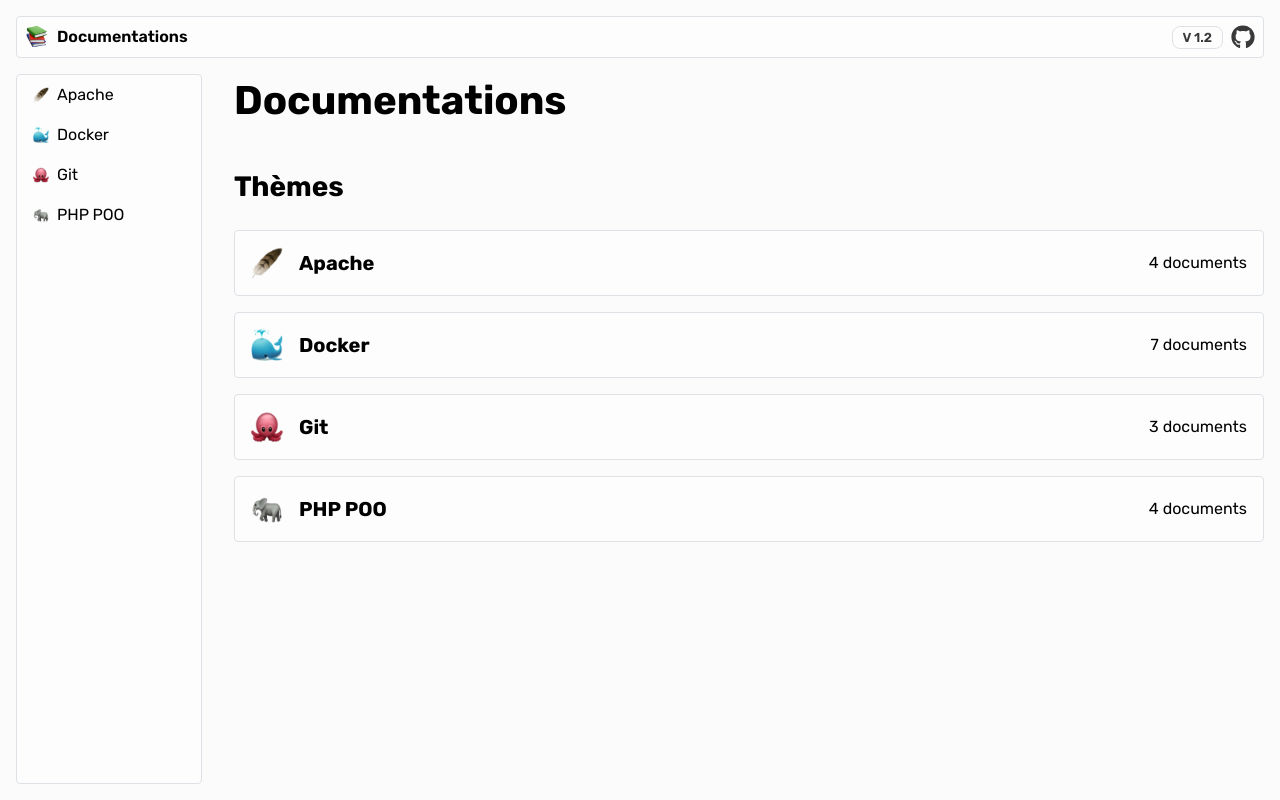
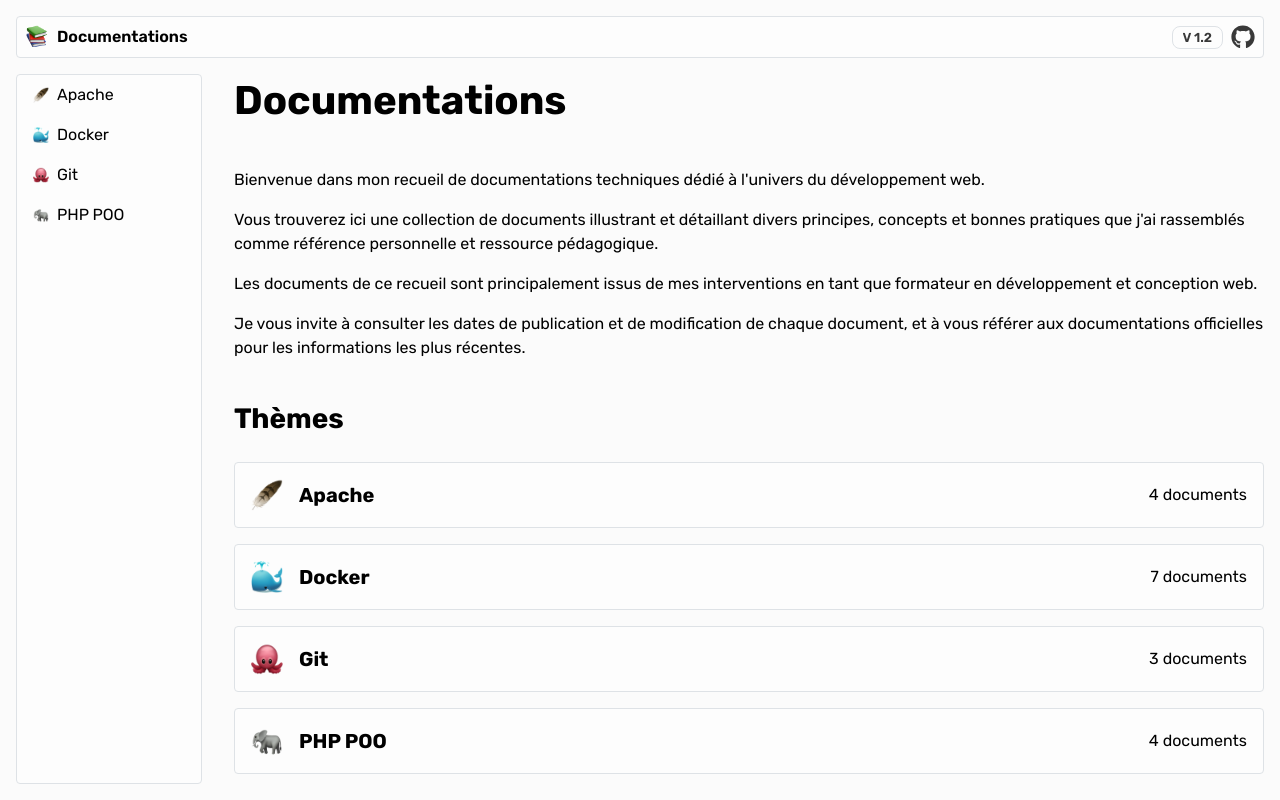
Before and after one commit to Wagle-Studio/documentations, a Next.js app: page / in a window 1280 px wide. Built offline with nearby package versions, Linux system fonts and the light colour scheme.

Commit message:
UI : add lesson index for list sorting

```diff
--- a/src/app/page.tsx
+++ b/src/app/page.tsx
@@ -5,8 +5,29 @@ export default function HomePage() {
   const courses = RegisterManager.getCourses().data;
 
   return (
-    <div className="page--homepage">
+    <div className="page--homepage homepage">
       <h1>Documentations</h1>
+      <div className="homepage__welcome">
+        <p>
+          Bienvenue dans mon recueil de documentations techniques dédié à
+          l'univers du développement web.
+        </p>
+        <p>
+          Vous trouverez ici une collection de documents illustrant et
+          détaillant divers principes, concepts et bonnes pratiques que j'ai
+          rassemblés comme référence personnelle et ressource pédagogique.
+        </p>
+        <p>
+          Les documents de ce recueil sont principalement issus de mes
+          interventions en tant que formateur en développement et conception
+          web.
+        </p>
+        <p>
+          Je vous invite à consulter les dates de publication et de modification
+          de chaque document, et à vous référer aux documentations officielles
+          pour les informations les plus récentes.
+        </p>
+      </div>
       <ListCourses courses={courses} />
     </div>
   );
--- a/src/core/managers/RegisterManager.ts
+++ b/src/core/managers/RegisterManager.ts
@@ -77,9 +77,9 @@ export default class RegisterManager {
   static findLessonsByCourseId = (
     courseId: number
   ): CoreResult<Lesson[], undefined> => {
-    const lessons = this.register.lessons.filter(
-      (lesson) => lesson.course_id === courseId
-    );
+    const lessons = this.register.lessons
+      .filter((lesson) => lesson.course_id === courseId)
+      .sort((a, b) => (a.index < b.index ? -1 : 1));
 
     if (!lessons) {
       return {
--- a/src/core/types/Api.ts
+++ b/src/core/types/Api.ts
@@ -12,11 +12,12 @@ export type Course = {
 
 export type Lesson = {
   id: number;
+  index: number;
   paths: string[];
   label: string;
   slug: string;
   course_id: number;
-  description: string
+  description: string;
   created: string;
   updated: string;
 };
--- a/src/register.ts
+++ b/src/register.ts
@@ -3,6 +3,7 @@ import { Course, Lesson, Register } from "./core/types";
 const lessons: Lesson[] = [
   {
     id: 1,
+    index: 1,
     paths: ["apache", "apache_commandes_utiles.mdx"],
     label: "Commandes utiles",
     slug: "apache_commandes_utiles",
@@ -14,6 +15,7 @@ const lessons: Lesson[] = [
   },
   {
     id: 2,
+    index: 2,
     paths: ["apache", "installer_apache.mdx"],
     label: "Installer Apache",
     slug: "installer_apache",
@@ -25,6 +27,7 @@ const lessons: Lesson[] = [
   },
   {
     id: 3,
+    index: 3,
     paths: ["apache", "virtual_host.mdx"],
     label: "Virtual Host",
     slug: "virtual_host",
@@ -36,6 +39,7 @@ const lessons: Lesson[] = [
   },
   {
     id: 4,
+    index: 4,
     paths: ["apache", "htpasswd.mdx"],
     label: "Restriction .htpasswd",
     slug: "htpasswd",
@@ -47,6 +51,7 @@ const lessons: Lesson[] = [
   },
   {
     id: 5,
+    index: 1,
     paths: ["docker", "docker_commandes_utiles.mdx"],
     label: "Commandes utiles",
     slug: "docker_commandes_utiles",
@@ -58,6 +63,7 @@ const lessons: Lesson[] = [
   },
   {
     id: 6,
+    index: 2,
     paths: ["docker", "decouverte_docker.mdx"],
     label: "Découverte Docker",
     slug: "decouverte_docker",
@@ -68,6 +74,7 @@ const lessons: Lesson[] = [
   },
   {
     id: 7,
+    index: 3,
     paths: ["docker", "installer_docker.mdx"],
     label: "Installer Docker",
     slug: "installer_docker",
@@ -79,6 +86,7 @@ const lessons: Lesson[] = [
   },
   {
     id: 8,
+    index: 4,
     paths: ["docker", "les_images.mdx"],
     label: "Les images",
     slug: "les_images",
@@ -89,6 +97,7 @@ const lessons: Lesson[] = [
   },
   {
     id: 9,
+    index: 5,
     paths: ["docker", "volumes.mdx"],
     label: "Les volumes",
     slug: "volumes",
@@ -99,6 +108,7 @@ const lessons: Lesson[] = [
   },
   {
     id: 10,
+    index: 6,
     paths: ["docker", "docker_file.mdx"],
     label: "Dockerfile",
     slug: "docker_file",
@@ -109,6 +119,7 @@ const lessons: Lesson[] = [
   },
   {
     id: 11,
+    index: 7,
     paths: ["docker", "docker_compose.mdx"],
     label: "Docker Compose",
     slug: "docker_compose",
@@ -119,6 +130,7 @@ const lessons: Lesson[] = [
   },
   {
     id: 12,
+    index: 1,
     paths: ["git", "git_commandes_utiles.mdx"],
     label: "Commandes utiles",
     slug: "git_commandes_utiles",
@@ -130,6 +142,7 @@ const lessons: Lesson[] = [
   },
   {
     id: 13,
+    index: 2,
     paths: ["git", "installer_git.mdx"],
     label: "Installer Git",
     slug: "installer_git",
@@ -141,6 +154,7 @@ const lessons: Lesson[] = [
   },
   {
     id: 14,
+    index: 3,
     paths: ["git", "commit_et_push.mdx"],
     label: "Commit et push",
     slug: "commit_et_push",
@@ -152,6 +166,7 @@ const lessons: Lesson[] = [
   },
   {
     id: 15,
+    index: 1,
     paths: ["php_poo", "syntaxe_base.mdx"],
     label: "Syntaxe de base",
     slug: "syntaxe_base",
@@ -162,6 +177,7 @@ const lessons: Lesson[] = [
   },
   {
     id: 16,
+    index: 4,
     paths: ["php_poo", "auto_chargement.mdx"],
     label: "Auto-chargement de classes",
     slug: "auto_chargement",
@@ -172,6 +188,7 @@ const lessons: Lesson[] = [
   },
   {
     id: 17,
+    index: 3,
     paths: ["php_poo", "constructeur_descructeur.mdx"],
     label: "Constructeur et destructeur",
     slug: "constructeur_descructeur",
@@ -183,6 +200,7 @@ const lessons: Lesson[] = [
   },
   {
     id: 18,
+    index: 2,
     paths: ["php_poo", "visibilite.mdx"],
     label: "Visibilité",
     slug: "visibilite",
--- a/src/ui/globals.scss
+++ b/src/ui/globals.scss
@@ -69,6 +69,14 @@
     @media screen and (min-width: 850px) {
       margin-top: unset;
     }
+  }
+}
+
+.homepage {
+  &__welcome {
+    display: flex;
+    flex-direction: column;
+    gap: var(--space-2);
   }
 }
 
```
